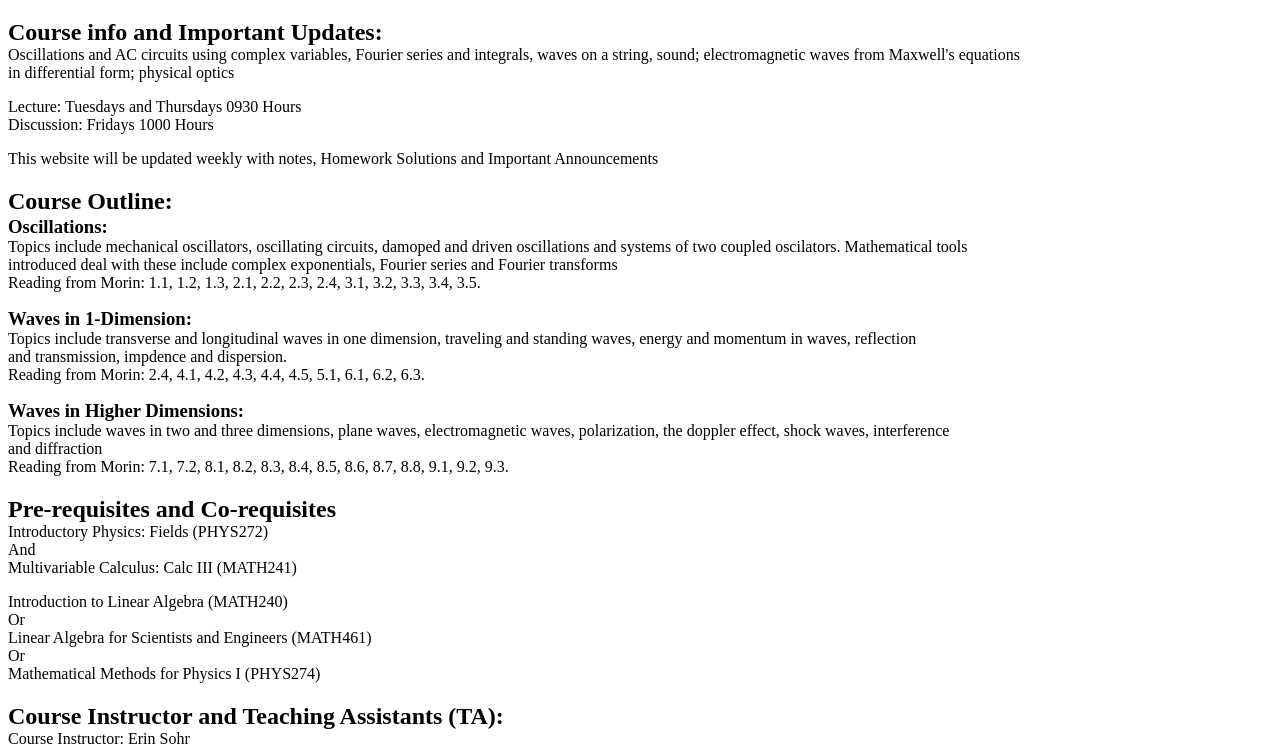
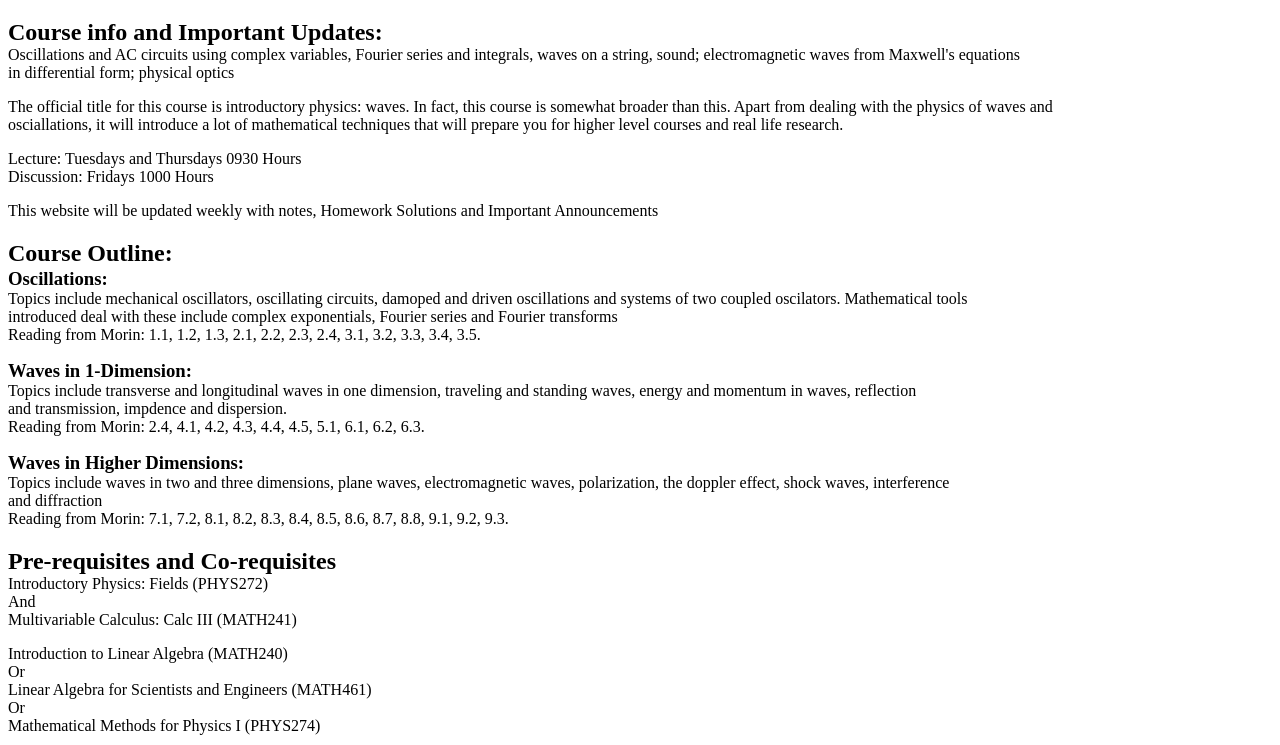
Before and after one commit to SamarthSriramDev/PHYS273_spr23, a plain HTML site: page index.html in a window 1280 px wide. Shown: the part 61-806 px from the top of the page. Drawn offline with Linux system fonts and the light colour scheme.

Commit message:
more updates

```diff
--- a/index.html
+++ b/index.html
@@ -25,6 +25,10 @@
 	<h2>Course info and Important Updates: </h2>
 	<p>Oscillations and AC circuits using complex variables, Fourier series and integrals, waves on a string, sound;
 	electromagnetic waves from Maxwell's equations<br>in differential form; physical optics</br>
+	</p>
+
+	<p>The official title for this course is introductory physics: waves. In fact, this course is somewhat broader than this. Apart from dealing with the physics of waves and
+	<br>osciallations, it will introduce a lot of mathematical techniques that will prepare you for higher level courses and real life research.</br>
 	</p>
 
 	<p>Lecture: Tuesdays and Thursdays 0930 Hours<br>Discussion: Fridays 1000 Hours</br></p>
```
